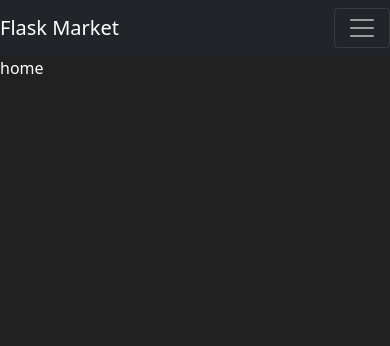
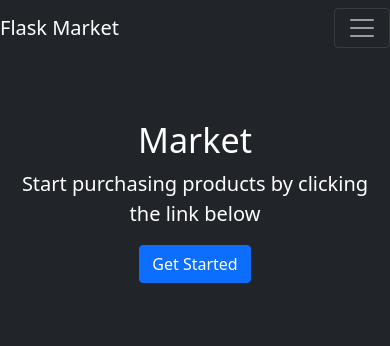
Before and after one commit to ThomasKalverda/FlaskMarket, a Flask app: page / in a window 390 px wide. Shown: the top 346 px of the page. Run offline with Flask 2, Linux system fonts and the light colour scheme; some libraries are stand-ins or nearby versions.

Commit message:
logout and redirects

```diff
--- a/market/__init__.py
+++ b/market/__init__.py
@@ -9,5 +9,7 @@ app.config['SECRET_KEY'] = '2489888e57b0cfeebee73344'
 db = SQLAlchemy(app)
 bcrypt = Bcrypt(app)
 login_manager = LoginManager(app)
+login_manager.login_view = "login_page"
+login_manager.login_message_category = 'warning'
 
 from market import routes
--- a/market/routes.py
+++ b/market/routes.py
@@ -3,7 +3,7 @@ from flask import render_template, redirect, url_for, flash
 from market.models import Item, User
 from market.forms import RegisterForm, LoginForm
 from market import db
-from flask_login import login_user
+from flask_login import login_user, logout_user, login_required
 @app.route('/')
 @app.route('/home')
 def home_page():  # put application's code here
@@ -11,6 +11,7 @@ def home_page():  # put application's code here
 
 
 @app.route('/market')
+@login_required
 def market_page():
     items = Item.query.all()
     return render_template('market.html', items=items)
@@ -25,6 +26,9 @@ def register_page():
                               password=form.password1.data)
         db.session.add(user_to_create)
         db.session.commit()
+
+        login_user(user_to_create)
+        flash(f'Account created successfully! You are now logged in as: {user_to_create.username}', category='success')
         return redirect(url_for('market_page'))
     if form.errors is not {}: #if there are no errors from the validators
         for err_msg in form.errors.values():
@@ -49,6 +53,11 @@ def login_page():
 
     return render_template('login.html', form=form)
 
+@app.route('/logout')
+def logout_page():
+    logout_user()
+    flash("You have been logged out", category='info')
+    return redirect(url_for('home_page'))
 
 if __name__ == '__main__':
     app.run()
--- a/market/templates/base.html
+++ b/market/templates/base.html
@@ -37,7 +37,7 @@
                     <a class="nav-link">Welcome, {{ current_user.username }}</a>
                 </li>
                 <li class="nav-item">
-                    <a class="nav-link" href="#">Logout</a>
+                    <a class="nav-link" href="{{ url_for('logout_page') }}">Logout</a>
                 </li>
             </ul>
         {% else %}
--- a/market/templates/home.html
+++ b/market/templates/home.html
@@ -4,5 +4,13 @@
 {% endblock %}
 
 {% block content %}
-    <p>home</p>
+    <div class="position-relative overflow-hidden p-3 p-md5 m-md-3 text-center bg-dark" style="color:white">
+            <div class="col-md-5 p-lg-5 mx-auto my-5">
+                <h1 class="display-4 font-weight-normal">Market</h1>
+                <p class="lead font-weight-normal">Start purchasing products by clicking the link below</p>
+                <a class="btn btn-primary" href="{{ url_for('market_page') }}">Get Started</a>
+            </div>
+    <div class="product-device box-shadow d-none col-12"></div>
+    <div class="product-device product-device-2 box-shadow d-none col-12"></div>
+    </div>
 {% endblock %}
```
Also changed, not shown: market/market.db.
